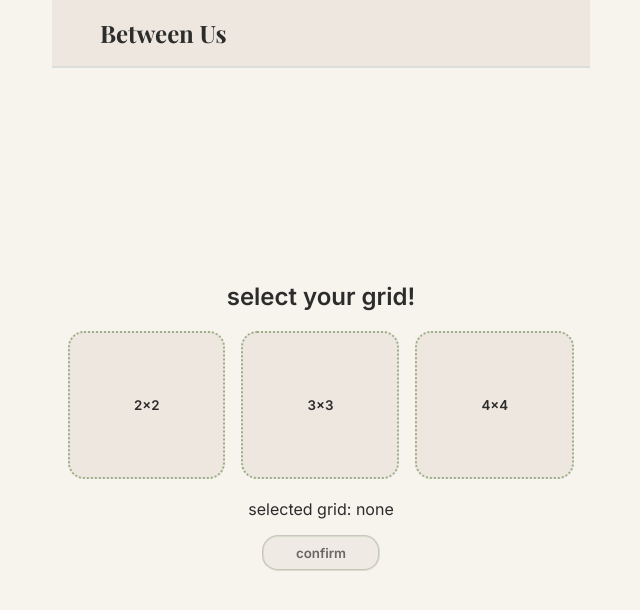
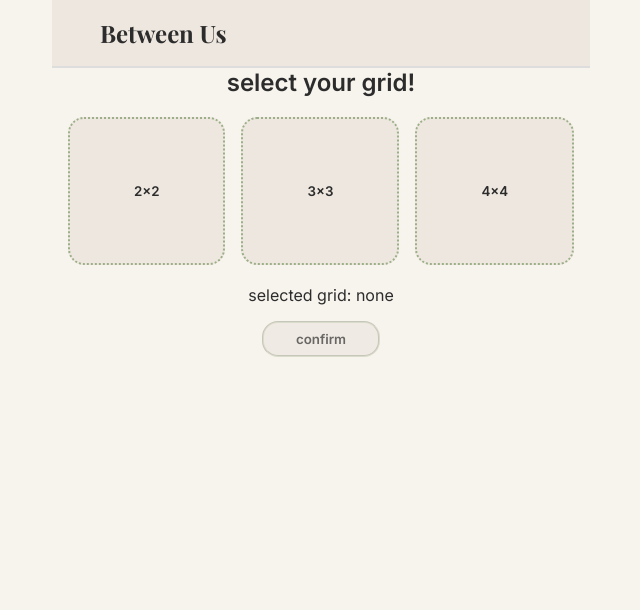
Before and after one commit to kabedont/BetweenUs, a React (Vite) app in the folder BetweenUs/: page / in a window 1280 px wide. Shown: the top 610 px of the page, without its empty margins (319-959 px from the left). Built offline with nearby package versions, Linux system fonts and the light colour scheme.

Commit message:
Use stretch and flex-start to fix container width consistency
Signed-off-by: kabedont <jjenniferjosephina@outlook.com>

```diff
--- a/BetweenUs/src/App.css
+++ b/BetweenUs/src/App.css
@@ -47,7 +47,7 @@ header{
   display: flex;
   flex-direction: column;
   overflow-y: auto;
-  align-items: center;
-  justify-content: center;
+  align-items: stretch;
+  justify-content: flex-start;
   width: 100%;
 }
```
